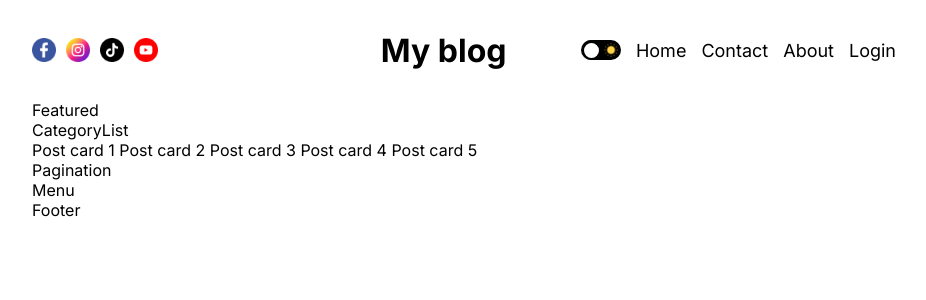
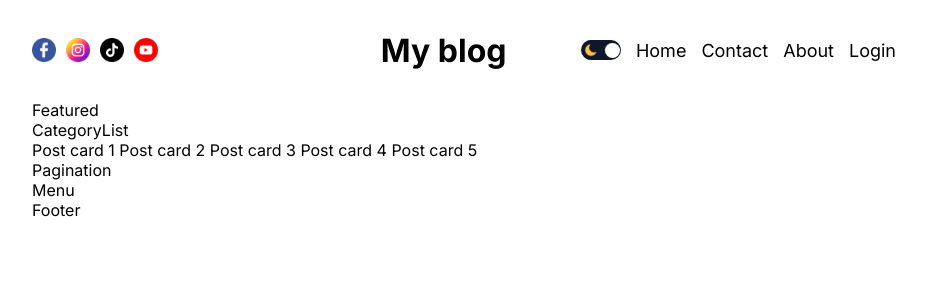
Before and after one commit to n9507246/Full-Stack-Blog-App-Tutorial-Nextjs-MongoDB-Blog-App-Project-Full-Course, a Next.js app: page / in a window 1280 px wide. Shown: the top 300 px of the page, without its empty margins (176-1102 px from the left). Built offline with nearby package versions, Linux system fonts and the light colour scheme.

Commit message:
Next.js Context API Tutorial

```diff
--- a/src/app/layout.js
+++ b/src/app/layout.js
@@ -3,6 +3,8 @@ import Footer from "@/components/footer/Footer";
 
 import './globals.css'
 import { Inter } from 'next/font/google'
+import { ThemeContextProveder } from "@/context/ThemeContext";
+import Theme from "@/components/theme/Theme";
 
 const inter = Inter({ subsets: ['latin'] })
 
@@ -15,13 +17,13 @@ export default function RootLayout({ children }) {
   return (
     <html lang="en">
       <body className={inter.className}>
-        <div className='container'>
-          <div className='wrapper'>
-            <Navbar/>
-            {children}
-            <Footer/>
-          </div>
-        </div>
+        <ThemeContextProveder>
+            <Theme>
+              <Navbar/>
+                {children}
+              <Footer/>
+            </Theme>
+        </ThemeContextProveder>
       </body>
     </html>
   )
--- /dev/null
+++ b/src/components/theme/Theme.jsx
@@ -0,0 +1,19 @@
+'use client'
+
+const { ThemeContext } = require("@/context/ThemeContext")
+const { useContext } = require("react")
+
+const Theme = ({children}) => {
+
+    const {theme} = useContext(ThemeContext)
+
+    return(
+        <div className={theme !== undefined ? 'container ' + theme : 'container'}>
+            <div className='wrapper'>
+                {children}
+            </div>
+        </div>
+  )
+}
+
+export default Theme
--- a/src/components/themeToggle/ThemeToggle.jsx
+++ b/src/components/themeToggle/ThemeToggle.jsx
@@ -1,15 +1,33 @@
+'use client'
+
 import Image from 'next/image'
 import styles from './themeToggle.module.css'
+import { useContext } from 'react'
+import { ThemeContext } from '@/context/ThemeContext'
 
 const ThemeToggle = () => {
-    return(
-        <div className={styles.container}>
-            <Image src='/moon.png' alt='' width={14} height={14}/>
-            <div className={styles.ball}></div>
-            <Image src='/sun.png' alt='' width={14} height={14}/>
+    const { toggle, theme } = useContext(ThemeContext);
 
-        </div>
-    )
-}
+    return (
+      <div
+        className={styles.container}
+        onClick={toggle}
+        style={
+          theme === "dark" ? { backgroundColor: "white" } : { backgroundColor: "#0f172a" }
+        }
+      >
+        <Image src="/moon.png" alt="" width={14} height={14} />
+        <div
+          className={styles.ball}
+          style={
+            theme === "dark"
+              ? { left: 1, background: "#0f172a" }
+              : { right: 1, background: "white" }
+          }
+        ></div>
+        <Image src="/sun.png" alt="" width={14} height={14} />
+      </div>
+    );
+  };
 
-export default ThemeToggle
+  export default ThemeToggle;
--- a/src/components/themeToggle/themeToggle.module.css
+++ b/src/components/themeToggle/themeToggle.module.css
@@ -6,7 +6,7 @@
     display: flex;
     align-items: center;
     justify-content: space-between;
-    background-color: black;
+    /* background-color: black; */
     position: relative;
     padding: 3px;
 }
@@ -14,7 +14,7 @@
     width: 15px;
     height: 15px;
     border-radius: 50%;
-    background-color: white;
+    /* background-color: white; */
     position: absolute;
-    left: 3px;
+    /* left: 3px; */
 }
--- /dev/null
+++ b/src/context/ThemeContext.jsx
@@ -0,0 +1,16 @@
+'use client'
+
+import { createContext, useEffect, useState } from "react";
+
+const getFromLocalStorage = () => {
+    if(typeof window !== "undefined")
+        return localStorage.getItem('theme') || 'light';
+}
+
+export const ThemeContext = createContext()
+export const ThemeContextProveder = ({children}) => {
+    const [theme, setTheme] = useState(()=>{ return getFromLocalStorage();})
+    const toggle = () => setTheme(theme === 'light' ? 'dark' : 'light')
+    useEffect(() => { localStorage.setItem('theme', theme)} , [theme])
+    return <ThemeContext.Provider value={{theme, toggle}}>{children}</ThemeContext.Provider>
+}
```
